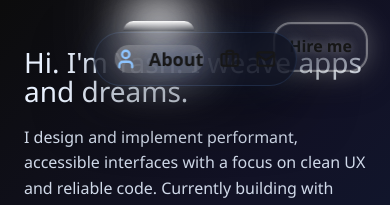
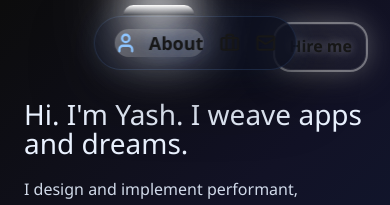
Before and after one commit to offbeatjs/portfolio-nextjs, a Next.js app: page / in a window 390 px wide. Shown: the top 205 px of the page. Built offline with nearby package versions, Linux system fonts and the light colour scheme.

Commit message:
more responsive on mobile screens

```diff
--- a/src/app/components/ui/tubelight-navbar.js
+++ b/src/app/components/ui/tubelight-navbar.js
@@ -22,7 +22,7 @@ export function TubelightNavbar({ items, className }) {
   return (
     <div
       className={cn(
-        "fixed top-8 left-1/2 -translate-x-1/2 z-[9998]",
+        "fixed top-4 md:top-8 left-1/2 -translate-x-1/2 z-[9998]",
         className,
       )}
     >
--- a/src/app/page.js
+++ b/src/app/page.js
@@ -15,6 +15,43 @@ export default function Home() {
   const [anonOpen, setAnonOpen] = useState(false);
   const [toasts, setToasts] = useState([]);
   const anonRef = useRef(null);
+  const [typedText, setTypedText] = useState('');
+  const [showHi, setShowHi] = useState(false);
+  const [showYash, setShowYash] = useState(false);
+  const [showAnonSuccess, setShowAnonSuccess] = useState(false);
+  const [showAnonError, setShowAnonError] = useState(false);
+  const [anonErrorMessage, setAnonErrorMessage] = useState('');
+
+  useEffect(() => {
+    // Show "Hi." with fade-in
+    const hiTimer = setTimeout(() => setShowHi(true), 200);
+
+    // Show "I'm Yash" with fade-in
+    const yashTimer = setTimeout(() => setShowYash(true), 800);
+
+    // Start typing effect for the rest
+    let typeInterval;
+    const restTimer = setTimeout(() => {
+      const text = ' I weave apps and dreams.';
+      let index = 0;
+
+      typeInterval = setInterval(() => {
+        if (index < text.length) {
+          setTypedText(text.slice(0, index + 1));
+          index++;
+        } else {
+          clearInterval(typeInterval);
+        }
+      }, 40); // 40ms per character for smooth, fast typing
+    }, 1400);
+
+    return () => {
+      clearTimeout(hiTimer);
+      clearTimeout(yashTimer);
+      clearTimeout(restTimer);
+      if (typeInterval) clearInterval(typeInterval);
+    };
+  }, []);
 
   // Profile data for the animated card
   const profile = {
@@ -44,7 +81,7 @@ export default function Home() {
       },
       {
         id: "mail",
-        url: "mailto:contact@example.com",
+        url: "mailto:the.yashh@icloud.com",
         label: "Email",
         icon: <Mail className="h-5 w-5" />,
       },
@@ -141,11 +178,12 @@ export default function Home() {
           display: 'flex',
           alignItems: 'center',
           justifyContent: 'center',
-          padding: '48px 24px',
+          padding: '100px 24px 48px',
           gap: 48,
           boxSizing: 'border-box',
           flexWrap: 'wrap',
         }}
+        className="md:!pt-12"
       >
         {/* Hero / Intro */}
         <section style={{ maxWidth: 720, flex: '1 1 520px' }}>
@@ -157,7 +195,28 @@ export default function Home() {
               color: '#eaf2ff',
             }}
           >
-            Hi. I&apos;m Yash. I weave apps and dreams.
+            <span
+              style={{
+                opacity: showHi ? 1 : 0,
+                filter: showHi ? 'blur(0px)' : 'blur(10px)',
+                transition: 'opacity 0.6s ease-out, filter 0.6s ease-out',
+                display: 'inline-block',
+              }}
+            >
+              Hi.
+            </span>
+            {' '}
+            <span
+              style={{
+                opacity: showYash ? 1 : 0,
+                filter: showYash ? 'blur(0px)' : 'blur(10px)',
+                transition: 'opacity 0.6s ease-out, filter 0.6s ease-out',
+                display: 'inline-block',
+              }}
+            >
+              I&apos;m Yash.
+            </span>
+            {typedText}
           </h1>
           <p
             style={{
@@ -264,10 +323,121 @@ export default function Home() {
         open={anonOpen}
         onClose={() => setAnonOpen(false)}
         onSuccess={(res) => {
-          if (res?.ok) pushToast(res.message, { type: 'info' });
-          else pushToast(res?.message || 'Failed to send message', { type: 'error' });
+          if (res?.ok) {
+            setShowAnonSuccess(true);
+            setTimeout(() => setShowAnonSuccess(false), 5000);
+          } else {
+            setAnonErrorMessage(res?.message || 'Failed to send message');
+            setShowAnonError(true);
+            setTimeout(() => setShowAnonError(false), 5000);
+          }
         }}
       />
+
+      {/* Anonymous Message Success Notification */}
+      {showAnonSuccess && (
+        <div
+          style={{
+            position: "fixed",
+            top: "20px",
+            right: "20px",
+            zIndex: 10000,
+            background: "rgba(30, 35, 50, 0.95)",
+            backdropFilter: "blur(20px)",
+            border: "1px solid rgba(255,255,255,0.1)",
+            borderRadius: "12px",
+            padding: "16px 20px",
+            minWidth: "320px",
+            boxShadow: "0 10px 40px rgba(0,0,0,0.5)",
+            animation: "slideIn 0.3s ease-out",
+          }}
+        >
+          <div style={{ display: "flex", alignItems: "flex-start", gap: "12px" }}>
+            <div
+              style={{
+                width: "40px",
+                height: "40px",
+                borderRadius: "50%",
+                background: "linear-gradient(135deg, #5b8cff, #8b5cf0)",
+                display: "flex",
+                alignItems: "center",
+                justifyContent: "center",
+                fontSize: "20px",
+                flexShrink: 0,
+              }}
+            >
+              ✓
+            </div>
+            <div style={{ flex: 1 }}>
+              <div style={{ fontWeight: 600, color: "#eaf2ff", marginBottom: "4px" }}>
+                Message Sent!
+              </div>
+              <div style={{ fontSize: "13px", color: "rgba(230,240,255,0.8)", lineHeight: 1.4 }}>
+                Your anonymous message has been delivered.
+              </div>
+            </div>
+          </div>
+        </div>
+      )}
+
+      {/* Anonymous Message Error Notification */}
+      {showAnonError && (
+        <div
+          style={{
+            position: "fixed",
+            top: "20px",
+            right: "20px",
+            zIndex: 10000,
+            background: "rgba(30, 35, 50, 0.95)",
+            backdropFilter: "blur(20px)",
+            border: "1px solid rgba(255,100,100,0.3)",
+            borderRadius: "12px",
+            padding: "16px 20px",
+            minWidth: "320px",
+            boxShadow: "0 10px 40px rgba(0,0,0,0.5)",
+            animation: "slideIn 0.3s ease-out",
+          }}
+        >
+          <div style={{ display: "flex", alignItems: "flex-start", gap: "12px" }}>
+            <div
+              style={{
+                width: "40px",
+                height: "40px",
+                borderRadius: "50%",
+                background: "linear-gradient(135deg, #ff5b5b, #ff8b8b)",
+                display: "flex",
+                alignItems: "center",
+                justifyContent: "center",
+                fontSize: "20px",
+                flexShrink: 0,
+              }}
+            >
+              ✕
+            </div>
+            <div style={{ flex: 1 }}>
+              <div style={{ fontWeight: 600, color: "#eaf2ff", marginBottom: "4px" }}>
+                Failed to Send
+              </div>
+              <div style={{ fontSize: "13px", color: "rgba(230,240,255,0.8)", lineHeight: 1.4 }}>
+                {anonErrorMessage}
+              </div>
+            </div>
+          </div>
+        </div>
+      )}
+
+      <style jsx>{`
+        @keyframes slideIn {
+          from {
+            transform: translateX(400px);
+            opacity: 0;
+          }
+          to {
+            transform: translateX(0);
+            opacity: 1;
+          }
+        }
+      `}</style>
 
       {/* Toast container */}
       <div className={toastStyles.container} aria-live="polite" aria-atomic="true">
```
